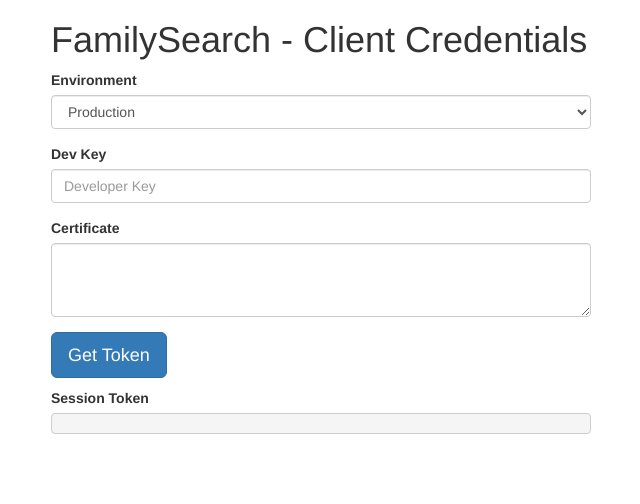
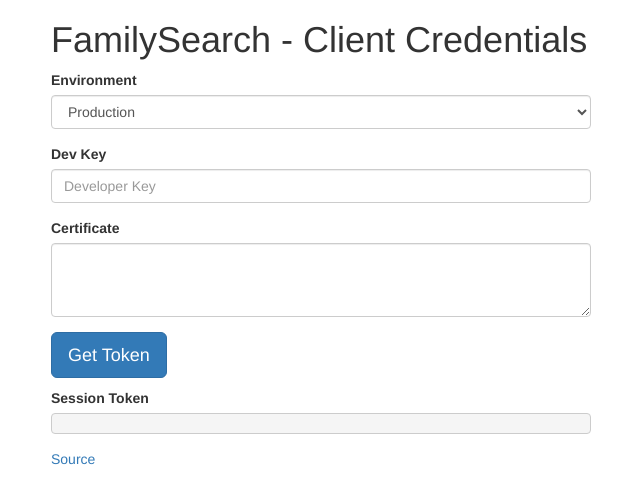
Before and after one commit to york-solutions/fs-js-client-credentials, a website: page index.html in a window 1280 px wide. Shown: the full height of the page, 34-674 px from the left. Drawn offline with nearby package versions, Linux system fonts and the light colour scheme.

Commit message:
add link to source code

```diff
--- a/index.html
+++ b/index.html
@@ -43,6 +43,8 @@
           <pre id="token"></pre>
         </div>
 
+        <p><a target="_blank" href="https://github.com/york-solutions/fs-js-client-credentials">Source</a></p>
+
       </div>
 
     </div>
```
